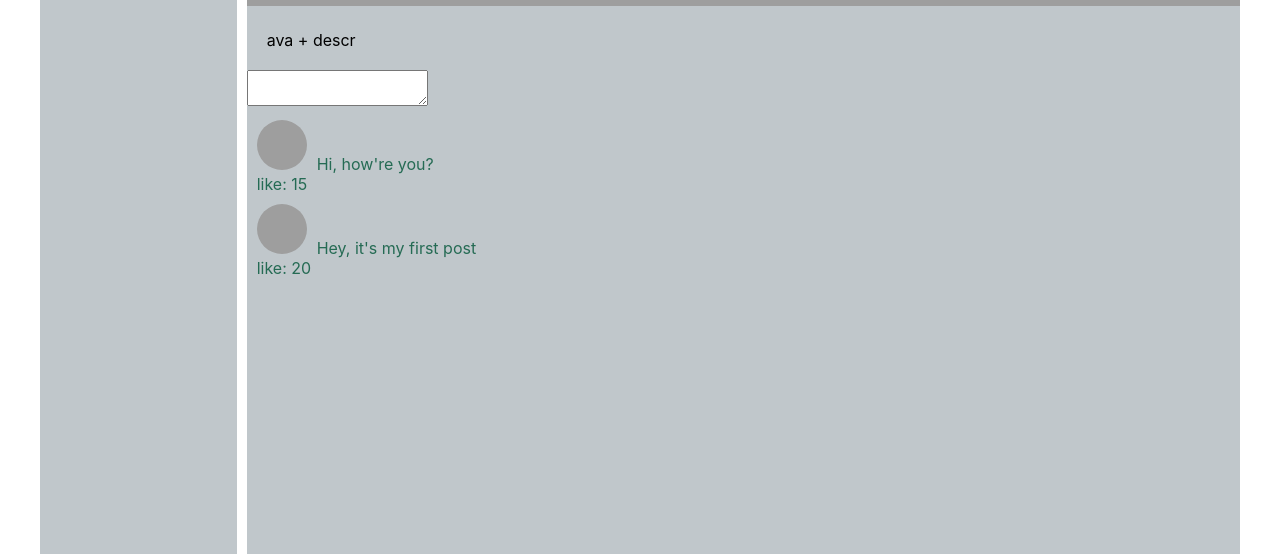
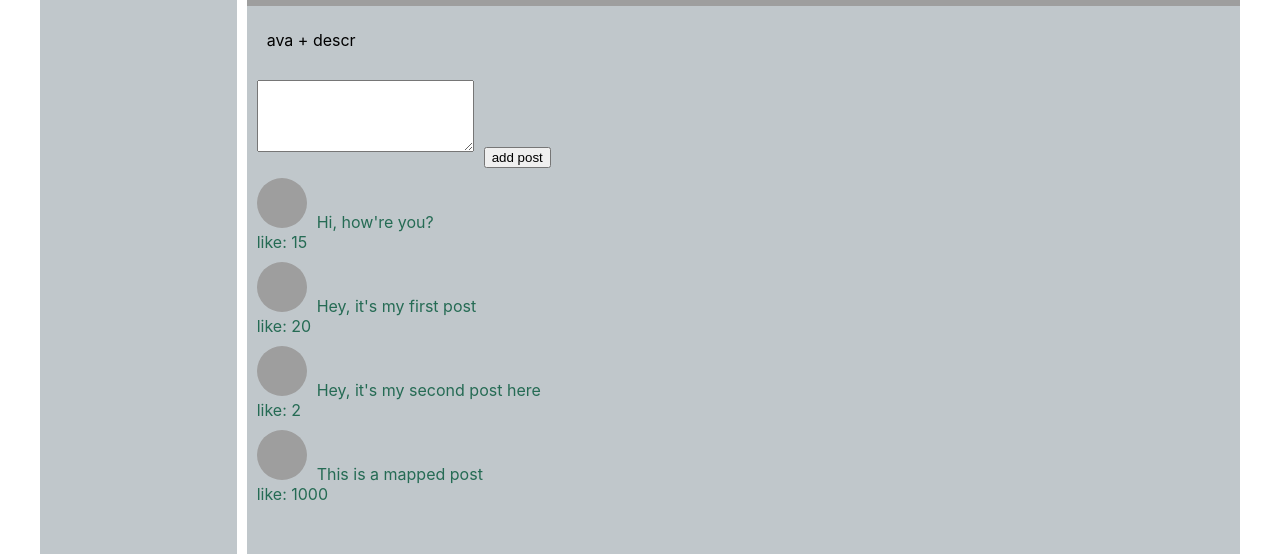
Before and after one commit to irinrudko/hogwarts, a React (Create React App) app: page /profile in a window 1280 px wide. Shown: the part 214-768 px from the top of the page. Built offline with nearby package versions, Linux system fonts and the light colour scheme; grey boxes are pictures that could not be loaded.

Commit message:
refactor: change BLL using .map

```diff
--- a/src/components/Dialogs/Dialogs.tsx
+++ b/src/components/Dialogs/Dialogs.tsx
@@ -7,15 +7,15 @@ type MessageType = {
     message: string,
 }
 
+type DialogItemType = {
+    name: string,
+    id: string,
+}
+
 const Message = (props: MessageType) => {
     return (
         <div className={style.item}>{props.message}</div>
     )
-}
-
-type DialogItemType = {
-    name: string,
-    id: string,
 }
 
 const DialogItem = (props: DialogItemType) => {
@@ -41,23 +41,15 @@ let messagesData = [
     { id: '3', message: "Check some pics of Lena", },
 ]
 
+let dialogsElements = dialogsData.map(dialog => (<div key={dialog.id}> <DialogItem name={dialog.name} id={dialog.id} /></div>))
+let messagesElements = messagesData.map(el => <div key={el.id}><Message message={el.message} /></div>)
+
 
 const Dialogs = (props: DialogItemType) => {
     return (
         <div className={style.dialogs}>
-            <div className={style.people}>
-                <DialogItem name={dialogsData[0].name} id={dialogsData[0].id} />
-                <DialogItem name={dialogsData[1].name} id={dialogsData[1].id} />
-                <DialogItem name="Anna" id="3" />
-                <DialogItem name="Mike" id="4" />
-                <DialogItem name="Lena T" id="5" />
-            </div>
-
-            <div className={style.chats}>
-                <Message message={messagesData[0].message} />
-                <Message message={messagesData[1].message} />
-                <Message message={messagesData[2].message} />
-            </div>
+            <div className={style.people}>{dialogsElements}</div>
+            <div className={style.chats}>{messagesElements}</div>
         </div >
     )
 }
--- a/src/components/Profile/MyPosts/MyPosts.module.css
+++ b/src/components/Profile/MyPosts/MyPosts.module.css
@@ -1,3 +1,13 @@
 .posts {
     display: flex;
 }
+
+.textarea {
+    margin: 10px;
+    padding: 20px;
+    max-width: 300px;
+}
+
+.item {
+    display: flex;
+}
--- a/src/components/Profile/MyPosts/MyPosts.tsx
+++ b/src/components/Profile/MyPosts/MyPosts.tsx
@@ -1,11 +1,12 @@
 import React from 'react';
-import style from './MyPosts.module.css'
+import style from './MyPosts.module.css';
 import Post from './Post/Post';
 
 let postsData = [
     { id: '1', message: "Hi, how're you?", likeCounts: "15" },
     { id: '2', message: "Hey, it's my first post", likeCounts: "20" },
     { id: '3', message: "Hey, it's my second post here", likeCounts: "2" },
+    { id: '4', message: "This is a mapped post", likeCounts: "1000" },
 ]
 
 // type postsData = {
@@ -14,13 +15,16 @@ let postsData = [
 //     likeConts: string,
 // }
 
+let postsElements = postsData.map(post => <div key={post.id}> <Post message={post.message} likeCounts={post.likeCounts} /></div>)
+
 
 const MyPosts = () => {
     return (
         <div>
-            <textarea></textarea>
-            <Post message={postsData[0].message} likeCounts={postsData[0].likeCounts} />
-            <Post message={postsData[1].message} likeCounts={postsData[1].likeCounts} />
+            <div className={style.item}></div>
+            <textarea className={style.textarea}></textarea>
+            <button>add post</button>
+            <div>{postsElements}</div>
         </div>
     )
 }
--- a/src/components/Profile/MyPosts/Post/Post.tsx
+++ b/src/components/Profile/MyPosts/Post/Post.tsx
@@ -16,7 +16,6 @@ const Post: React.FC<PostType> = (props) => {
                 <span>like: {props.likeCounts}</span>
             </div>
         </div>
-
     )
 }
 
```
